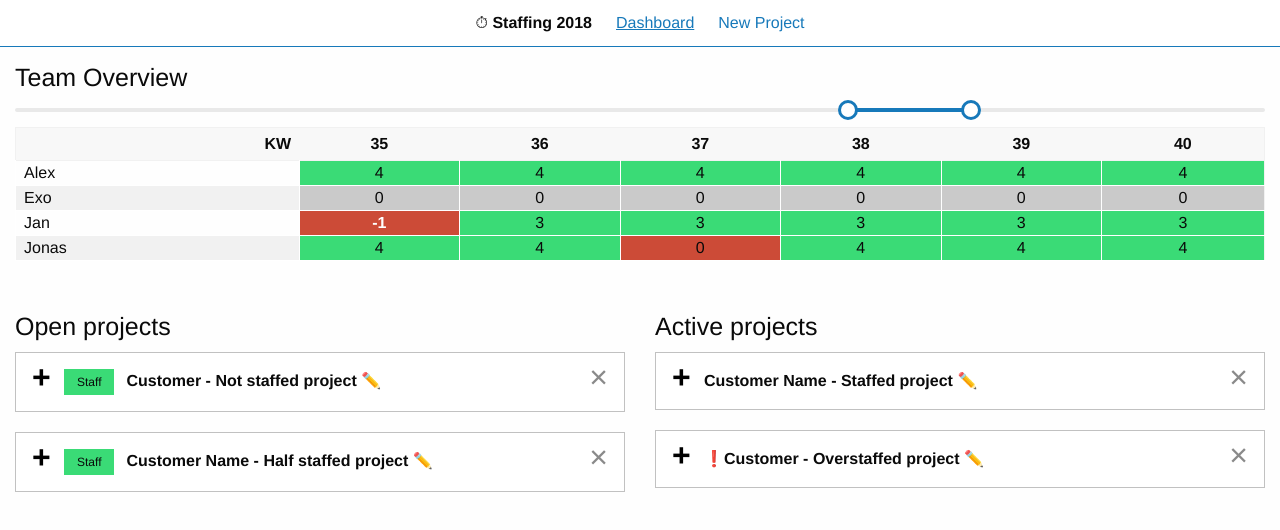
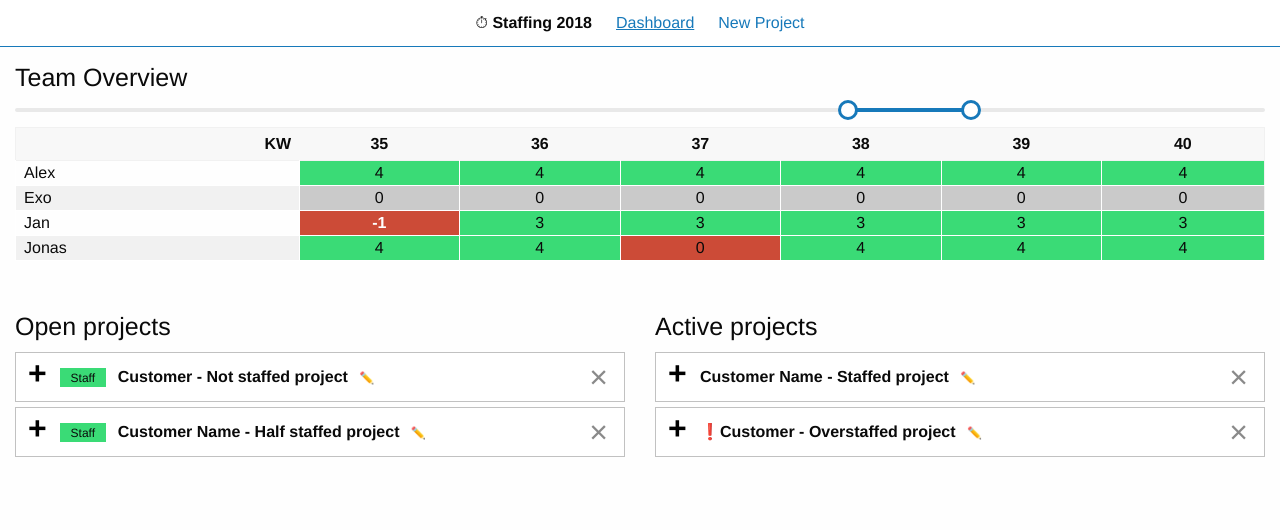
Before and after one commit to hummelch/staffing, a React (Create React App) app: page / in a window 1280 px wide. Shown: the top 530 px of the page. Built offline with nearby package versions, Linux system fonts and the light colour scheme; data requests are answered from the project's data file.

Commit message:
style the dashboard more compact

```diff
--- a/src/components/projects/ProjectListItem.jsx
+++ b/src/components/projects/ProjectListItem.jsx
@@ -114,7 +114,7 @@ class ProjectListItem extends Component {
             {project.customer} - {project.name}
           </span>
 
-          <Link to={{pathname: '/new-project', state: {project}}}> <span role="img" aria-label="edit project">✏️</span></Link>
+          <Link to={{pathname: '/new-project', state: {project}}} className="projectListItem__editLink"> <span role="img" aria-label="edit project">✏️</span></Link>
         </div>
 
         <div className={`projectListItem__${isDetailVisible ? 'detailVisible' : 'detailHidden'}`}>
--- a/src/components/projects/projectListItem.scss
+++ b/src/components/projects/projectListItem.scss
@@ -1,5 +1,7 @@
 .projectListItem {
-  margin-top: 20px;
+  margin-top: 5px;
+  margin-bottom: 0;
+  padding: 0.75rem;
 
   &:first-child {
     margin-top: 0;
@@ -14,9 +16,14 @@
     outline: none;
   }
 
+  &__editLink {
+    font-size: 75%;
+    margin-left: 0.5rem;
+  }
+
   &__staffButton {
     margin: 0 1em 0 0;
-    padding: 0.5em 1em;
+    padding: 0.25em 0.8em 0.15em;
   }
 
   &__detailHidden {
```
